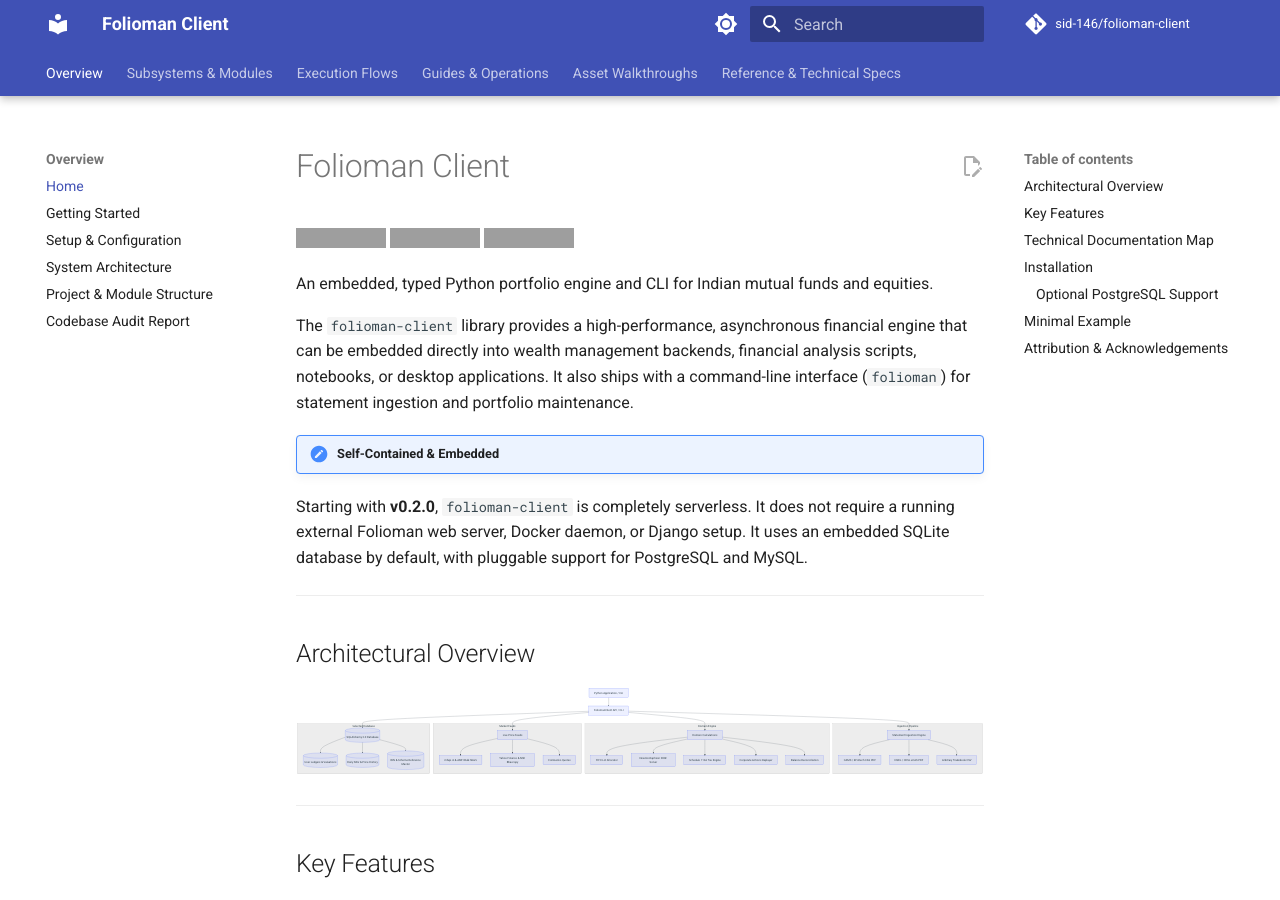
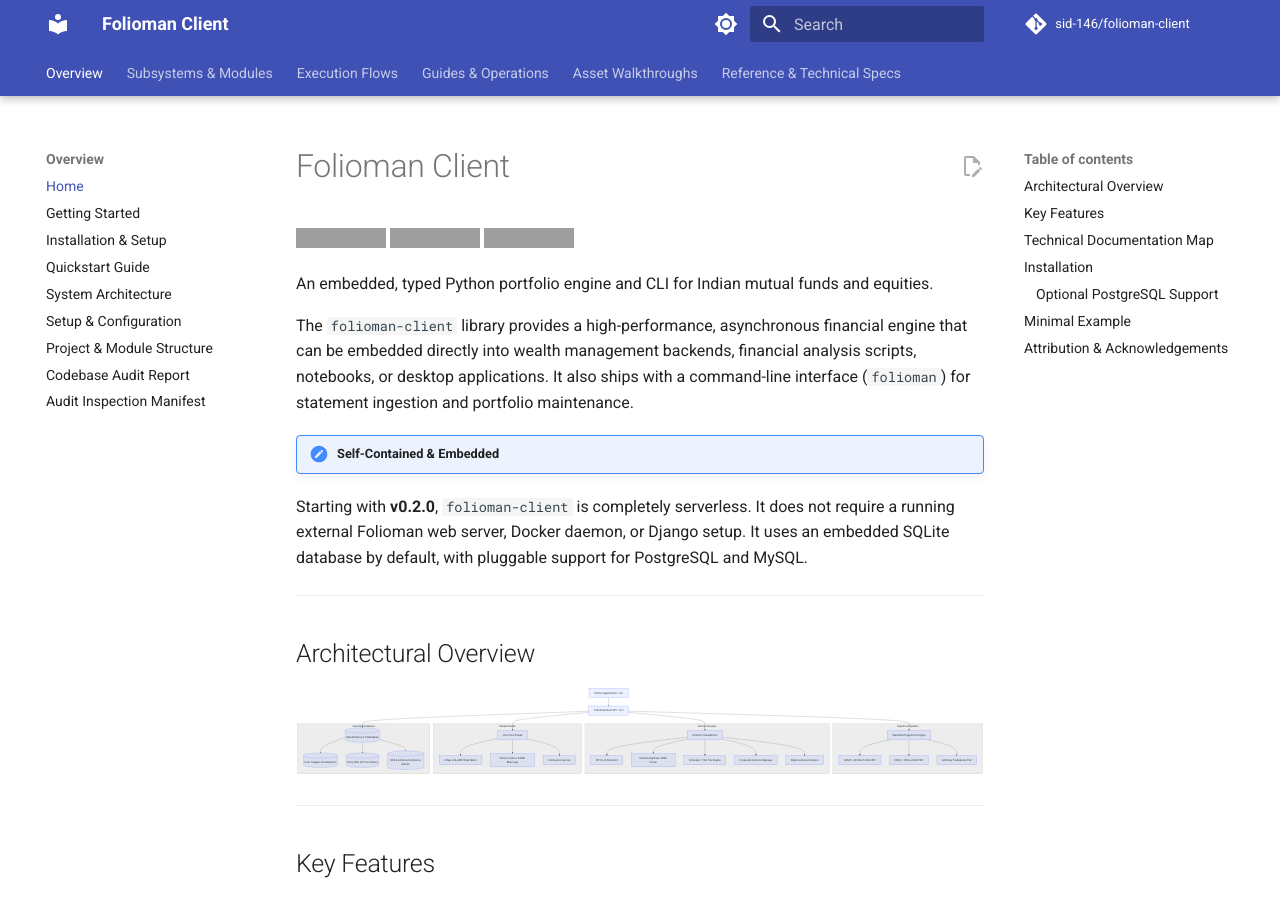
Before and after one commit to sid-146/folioman-client, an MkDocs documentation site: the page built from docs/index.md, in a window 1280 px wide and 900 px high. Built offline with MkDocs 1.6.1 and Material for MkDocs 9.7.7, drawn with Linux system fonts in a browser that asks for light colours; comment, search, counter and statistics services are not loaded; grey boxes are pictures that could not be loaded.

Commit message:
Updated mkdocs

```diff
--- a/mkdocs.yml
+++ b/mkdocs.yml
@@ -49,7 +49,13 @@
 markdown_extensions:
     - admonition
     - attr_list
+    - md_in_html
+    - pymdownx.arithmatex:
+          generic: true
     - pymdownx.details
+    - pymdownx.emoji:
+          emoji_index: !!python/name:material.extensions.emoji.twemoji
+          emoji_generator: !!python/name:material.extensions.emoji.to_svg
     - pymdownx.highlight:
           anchor_linenums: true
           line_spans: __span
@@ -67,14 +73,24 @@
     - toc:
           permalink: true
 
+extra_css:
+    - stylesheets/extra.css
+
+extra_javascript:
+    - javascripts/mathjax.js
+    - https://unpkg.com/mathjax@3/es5/tex-mml-chtml.js
+
 nav:
     - Overview:
         - Home: index.md
         - Getting Started: getting-started.md
+        - Installation & Setup: installation.md
+        - Quickstart Guide: quickstart.md
+        - System Architecture: architecture.md
         - Setup & Configuration: setup-and-configuration.md
-        - System Architecture: architecture.md
         - Project & Module Structure: project-structure.md
         - Codebase Audit Report: CODEBASE_AUDIT.md
+        - Audit Inspection Manifest: audit-appendix.md
     - Subsystems & Modules:
         - Application Services: modules/services.md
         - Core Math & Parsers: modules/core-math-and-parsers.md
@@ -103,9 +119,17 @@
         - Stocks & Equities Flow: walk through/stocks.md
         - ETFs & Other Assets Flow: walk through/etfs-and-others.md
     - Reference & Technical Specs:
-        - API Reference: api-reference.md
+        - API Reference:
+            - Overview: api/index.md
+            - Client & Resources: api/client.md
+            - Configuration & Settings: api/config.md
+            - Application Services: api/services.md
+            - Exceptions & Errors: api/errors.md
         - Domain Models: models.md
         - Error Hierarchy: errors.md
+        - Financial & Technical Glossary: glossary.md
+        - Frequently Asked Questions (FAQ): faq.md
         - Backward Compatibility: compatibility.md
         - Development Guide: development.md
         - Future Enhancements & Roadmap: future_enhancement.md
+        - Contributing Guide: contributing.md
```
